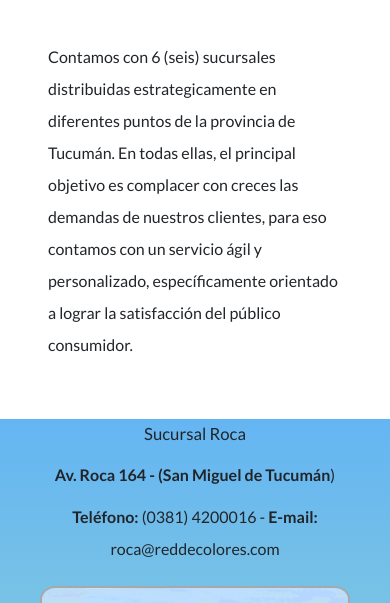
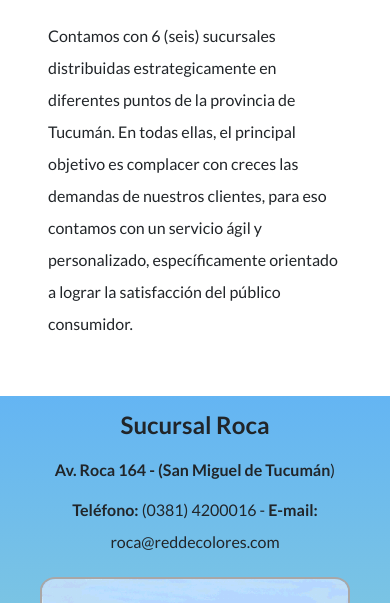
Before and after one commit to luisariel172/coder-sass-ariel-alvarez, a website: page pages/sucursales.html in a window 390 px wide. Shown: the part 175-778 px from the top of the page. Drawn offline with nearby package versions, Linux system fonts and the light colour scheme; a web font is replaced by a local one.

Commit message:
Nombre de sucursales mas grande y en negrita

```diff
--- a/scss/_media.scss
+++ b/scss/_media.scss
@@ -2,6 +2,20 @@
 
 
 /* HEADER */
+@media (max-width: 768px) {
+    html {
+          font-size: 55%;
+          background-color: red;
+   }
+}
+
+@media (max-width: 450px) {
+    html {
+          font-size: 50%;
+          background-color: green
+          ;
+    }
+}
 @media screen and (min-width:768px) {
 
     /* UTILIDADES */
--- a/scss/_sucursales.scss
+++ b/scss/_sucursales.scss
@@ -18,7 +18,13 @@
   }
 
   .nombre {
-    grid-area: nombre; }
+    grid-area: nombre;
+              h2 {
+                font-size: 3rem;
+                font-weight: bold;
+                margin-top: 10px;
+               }
+  }
 
   .datos {
     grid-area: datos; }
```
Also changed, not shown: css/main.css.
